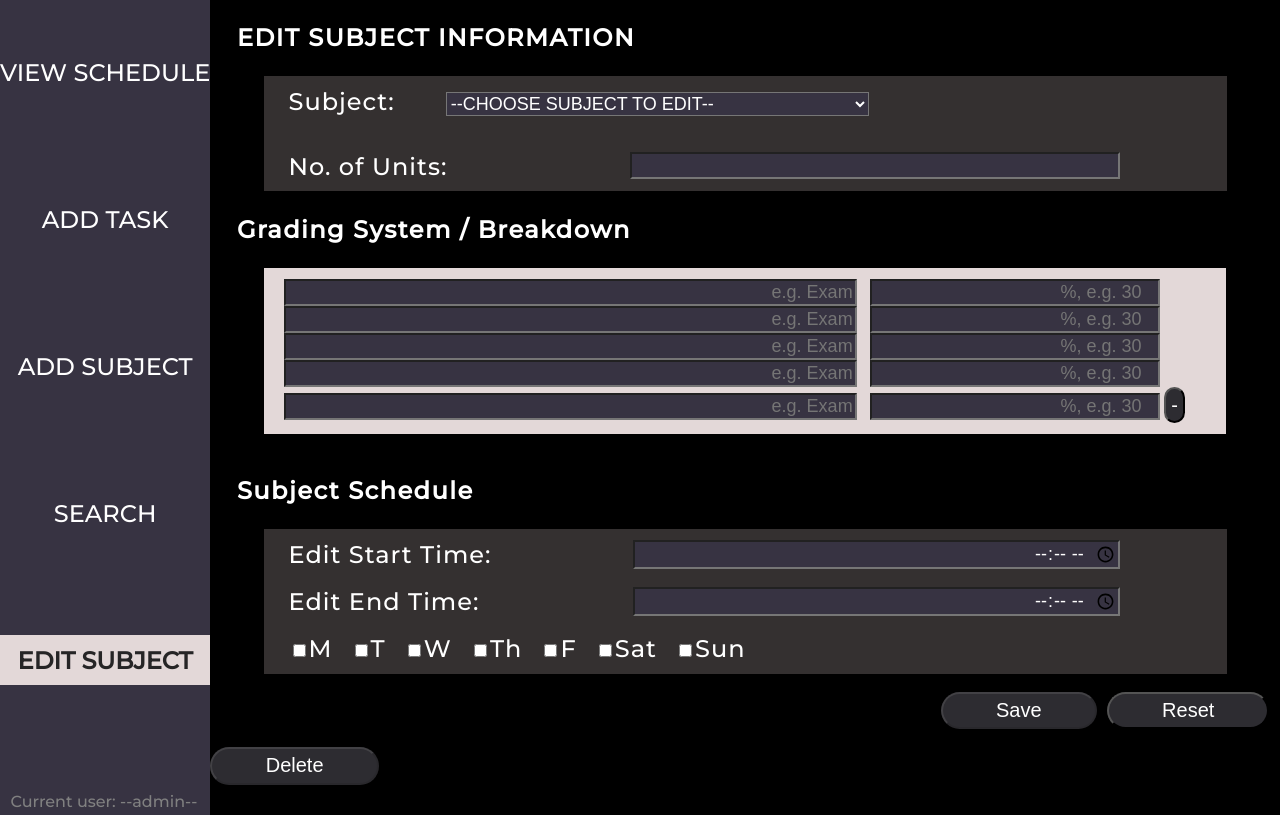
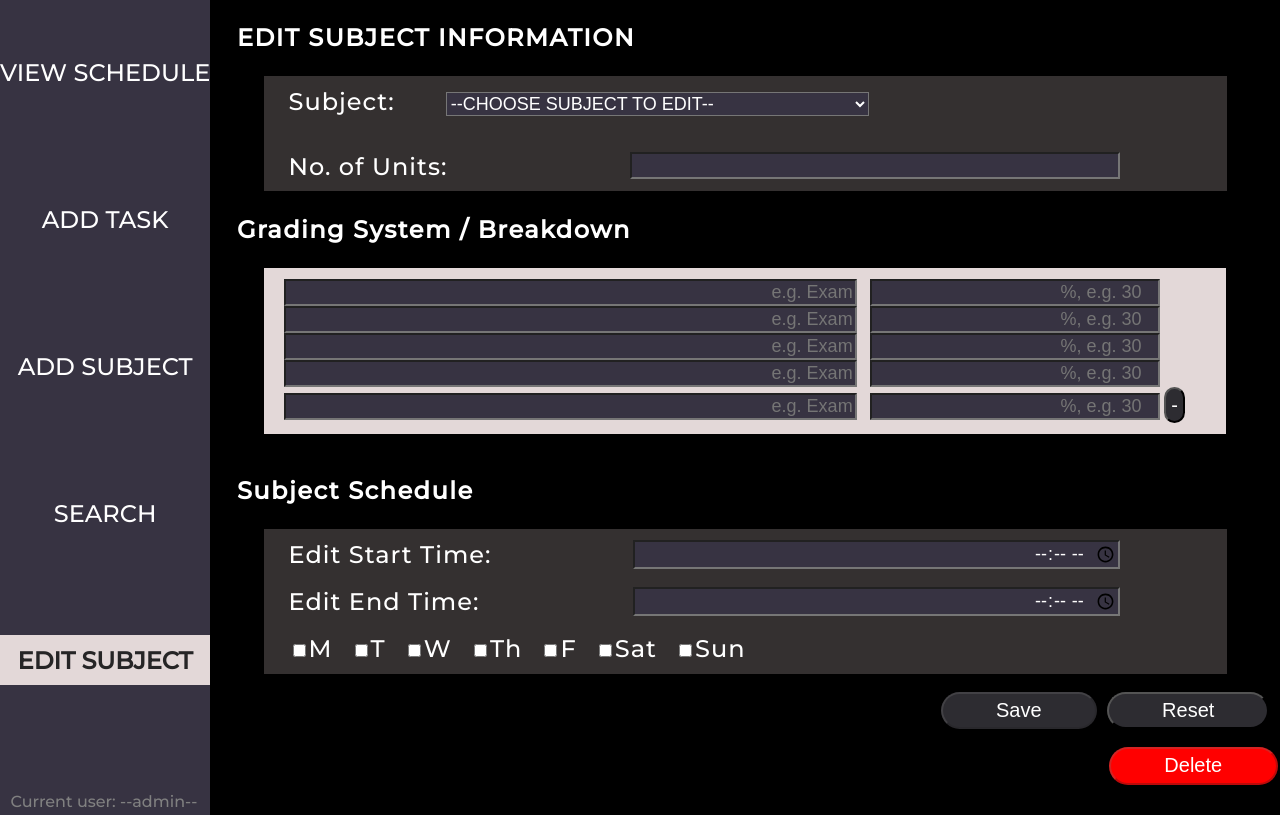
Before and after one commit to A4th/Pr.io, a Django app: page /editSub/ in a window 1280 px wide. Shown: the part 70-885 px from the top of the page. Run offline with Django 4.2, Linux system fonts and the light colour scheme; a user stored in the database is signed in; data comes from the database, SQL or seed files in the repository.

Commit message:
CSS changes for Delete button in Edit Subject Page

```diff
--- a/prio_test2/hello/static/css/edit_subject.css
+++ b/prio_test2/hello/static/css/edit_subject.css
@@ -33,7 +33,13 @@
 
 #submit-button {
     margin-left: 55%;
-    margin-right:1%;
+    margin-right: 1%;
+}
+
+#delete-button {
+    margin-left: 84%;
+    margin-right: 1%;
+    background-color: red;
 }
 
 #add_gradeSys, #del_gradeSys {
```
